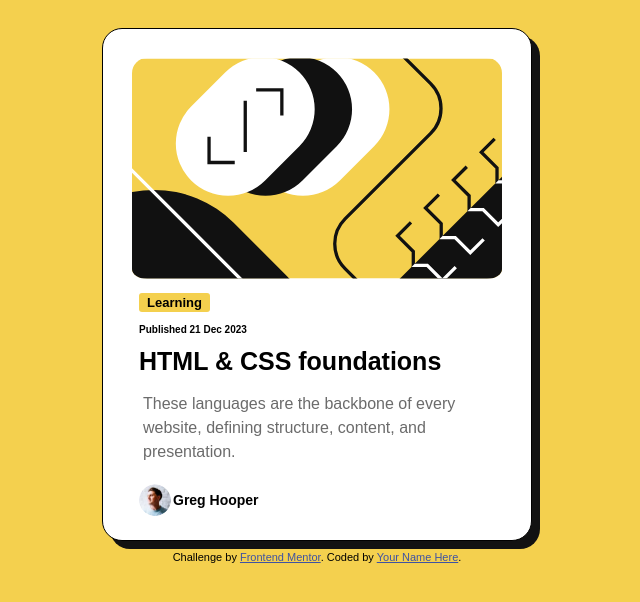
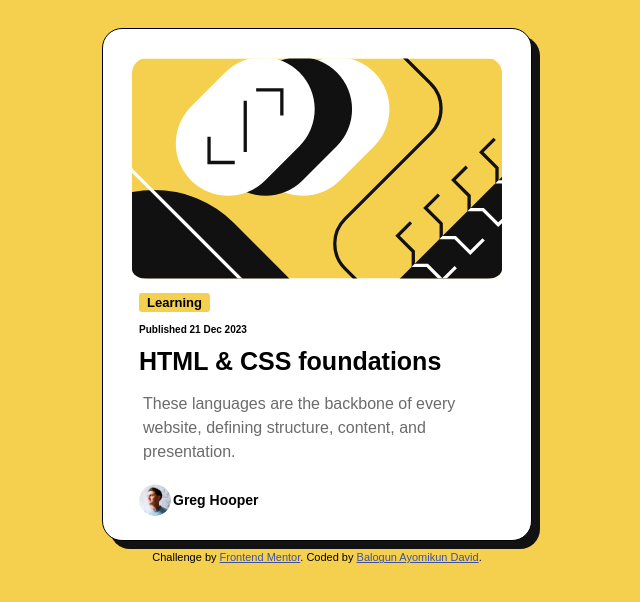
Before and after one commit to dbalogun705-alt/blog-preview-card-main, a plain HTML site: page blog-preview-card-main/index.html in a window 1280 px wide. Shown: the whole page, without its empty margins (323-963 px from the left). Drawn offline with Linux system fonts and the light colour scheme; files whose address does not match are found by name; a web font is replaced by a local one.

Commit message:
fotter changes

```diff
--- a/blog-preview-card-main/index.html
+++ b/blog-preview-card-main/index.html
@@ -33,7 +33,7 @@
 
   <footer class="attribution">
     Challenge by <a href="https://www.frontendmentor.io?ref=challenge">Frontend Mentor</a>.
-    Coded by <a href="#">Your Name Here</a>.
+    Coded by <a href="#">Balogun Ayomikun David</a>.
   </footer>
 </body>
 </html>
```
